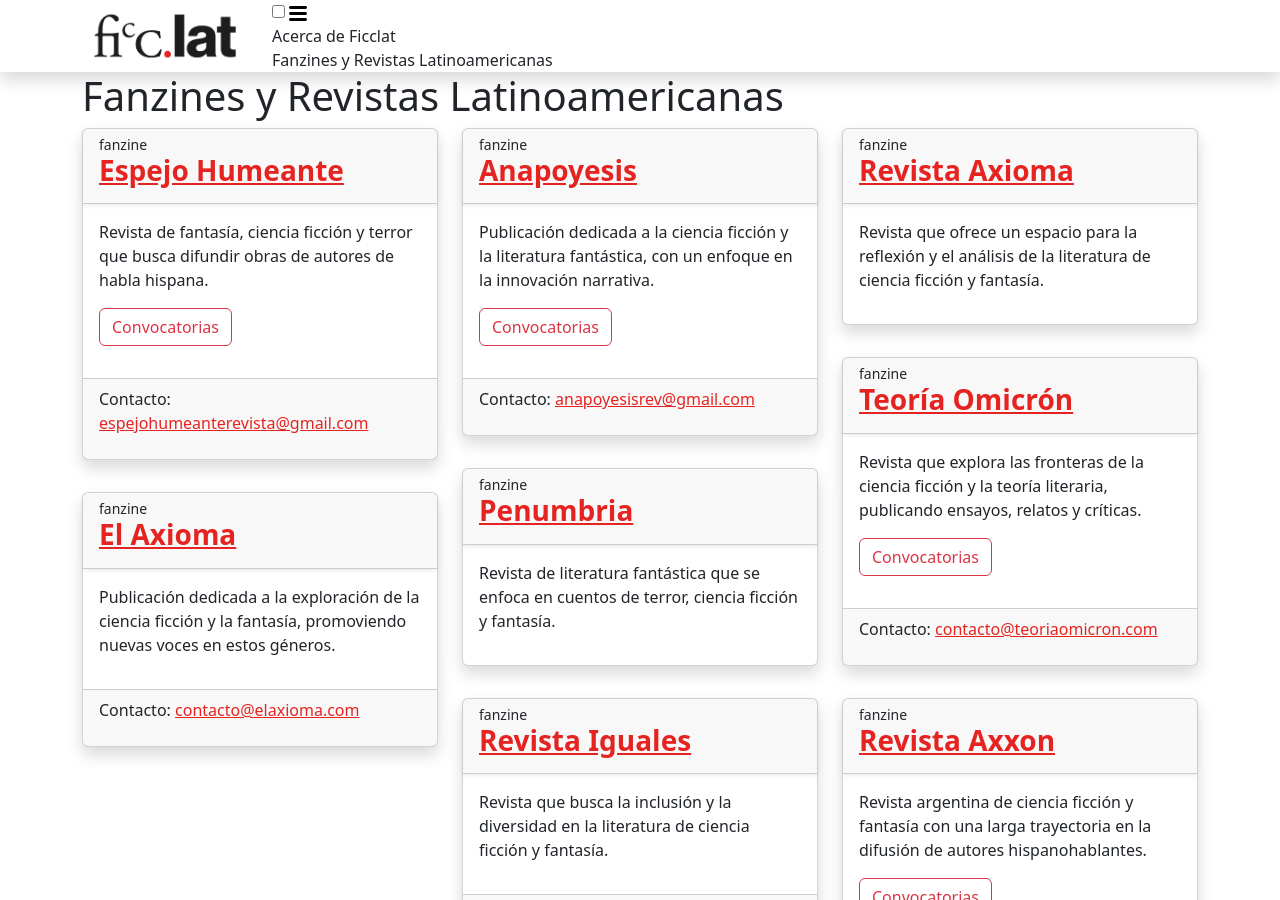
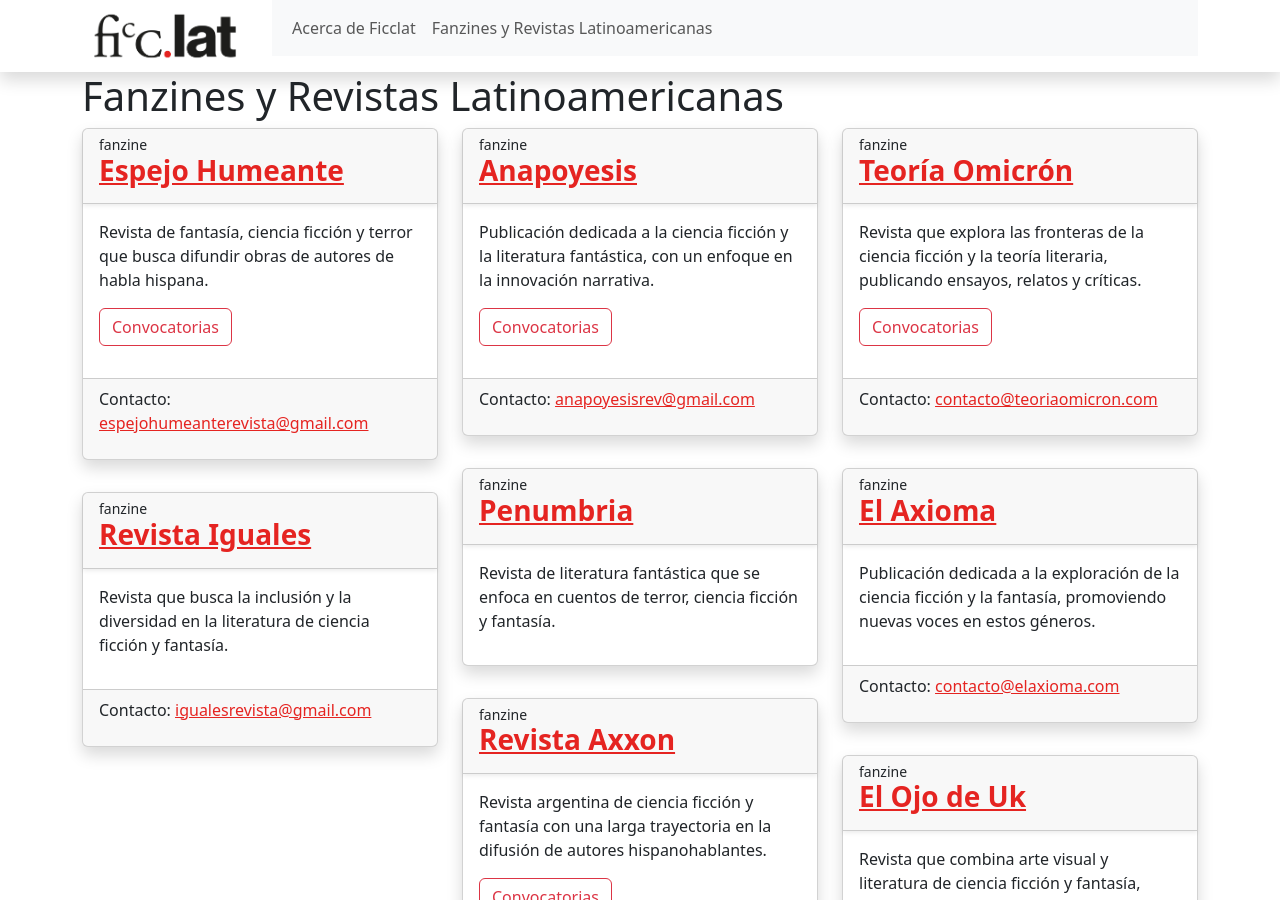
Before and after one commit to ficclat/ficclat, a Jekyll site: the page built from publicaciones.md, in a window 1280 px wide and 900 px high. Built offline with Jekyll 4.4.1, drawn with Linux system fonts in a browser that asks for light colours; some of the changed text lies outside the part shown.

Commit message:
actualizar puerto de Jekyll y añadir nueva revista de ficción especulativa

```diff
--- a/_data/revistas.yml
+++ b/_data/revistas.yml
@@ -19,13 +19,6 @@
   convocatorias_url: https://anapoyesisrevista.wordpress.com/convocatorias/
   description: Publicación dedicada a la ciencia ficción y la literatura fantástica, con un enfoque en la innovación narrativa.
   contact_email: anapoyesisrev@gmail.com
-
-- name: Revista Axioma
-  tipo: fanzine
-  url: https://elaxiomablog.wordpress.com/
-  #convocatorias_url: https://revistaaxioma.com/convocatorias
-  description: Revista que ofrece un espacio para la reflexión y el análisis de la literatura de ciencia ficción y fantasía.
-  #contact_email: contacto@revistaaxioma.com
 
 - name: Teoría Omicrón
   tipo: fanzine
@@ -114,3 +107,10 @@
   convocatorias_url: https://www.bocaeloba.com/convocatorias
   description: La revista literaria “Boca ‘e loba” es un espacio que promueve la creación artística y literaria, además de la reflexión crítica de la realidad social, política y cultural.
   contact_email: colectivobocaeloba@gmail.com
+
+- name: SOFÓN revista de ficción especulativa
+  tipo: revista
+  url: https://revistasofon.com/
+  convocatorias_url: https://revistasofon.com/colaboraciones/
+  #description: Revista que combina arte visual y literatura de ciencia ficción y fantasía, destacando la colaboración entre artistas y escritores.
+  #contact_email: elojodeuk@hotmail.com
--- a/_includes/header.html
+++ b/_includes/header.html
@@ -15,23 +15,26 @@
           </div>
           <div class="col-md-10">
             {%- if page_paths -%}
-            <nav class="site-nav">
-              <input type="checkbox" id="nav-trigger" class="nav-trigger" />
-              <label for="nav-trigger">
-                <span class="menu-icon">
-                  <svg viewBox="0 0 18 15" width="18px" height="15px">
-                    <path
-                      d="M18,1.484c0,0.82-0.665,1.484-1.484,1.484H1.484C0.665,2.969,0,2.304,0,1.484l0,0C0,0.665,0.665,0,1.484,0 h15.032C17.335,0,18,0.665,18,1.484L18,1.484z M18,7.516C18,8.335,17.335,9,16.516,9H1.484C0.665,9,0,8.335,0,7.516l0,0 c0-0.82,0.665-1.484,1.484-1.484h15.032C17.335,6.031,18,6.696,18,7.516L18,7.516z M18,13.516C18,14.335,17.335,15,16.516,15H1.484 C0.665,15,0,14.335,0,13.516l0,0c0-0.82,0.665-1.483,1.484-1.483h15.032C17.335,12.031,18,12.695,18,13.516L18,13.516z" />
-                  </svg>
-                </span>
-              </label>
-              <div class="trigger">
+            <nav class="navbar navbar-expand-lg bg-body-tertiary">
+              <div class="container-fluid">
+
+                <button class="navbar-toggler" type="button" data-bs-toggle="collapse"
+                  data-bs-target="#navbarSupportedContent" aria-controls="navbarSupportedContent" aria-expanded="false"
+                  aria-label="Toggle navigation">
+                  <span class="navbar-toggler-icon"></span>
+                </button>
+                <div class="collapse navbar-collapse" id="navbarSupportedContent">
+                  <ul class="navbar-nav me-auto mb-2 mb-lg-0">
                     {%- for path in page_paths -%}
                     {%- assign my_page = site.pages | where: "path", path | first -%}
                     {%- if my_page.title -%}
-                <a class="page-link" href="{{ my_page.url | relative_url }}">{{ my_page.title | escape }}</a>
+                    <li class="nav-item">
+                      <a class="nav-link a" href="{{ my_page.url | relative_url }}">{{ my_page.title | escape }}</a>
+                    </li>
                     {%- endif -%}
                     {%- endfor -%}
+                  </ul>
+                </div>
               </div>
             </nav>
             {%- endif -%}
```
Also changed, not shown: README.md. Lines whose indentation alone changed are shown as unchanged.
